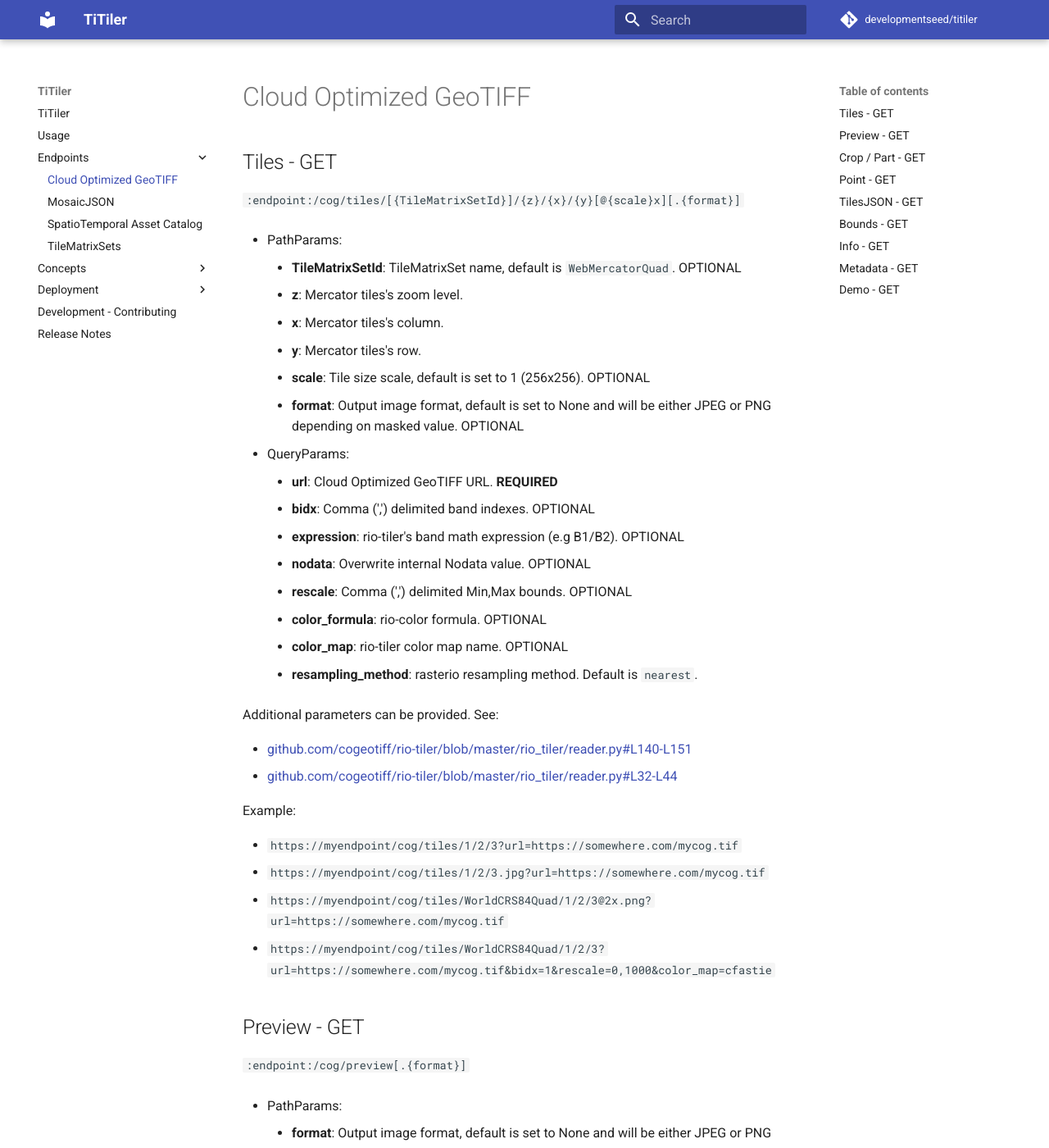
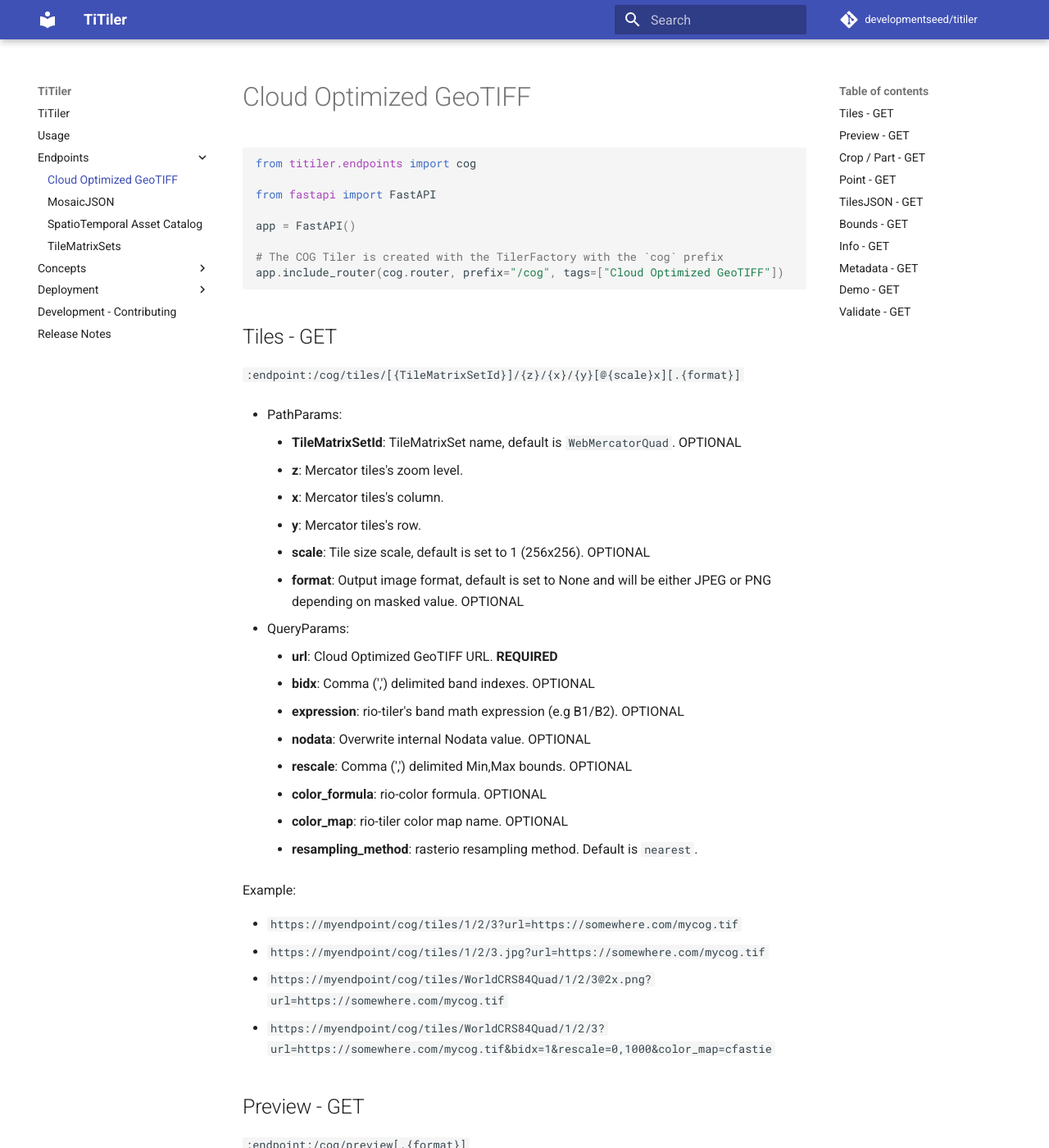
Before and after one commit to developmentseed/titiler, an MkDocs documentation site: the page built from docs/endpoints/cog.md, in a window 1280 px wide and 1400 px high. Shown: the whole window at 82% size. Built offline with MkDocs 1.6.1 and Material for MkDocs 9.7.7, drawn with Linux system fonts in a browser that asks for light colours; comment, search, counter and statistics services are not loaded; some of the changed text lies outside the part shown.

Commit message:
update endpoint docs

````diff
--- a/docs/endpoints/cog.md
+++ b/docs/endpoints/cog.md
@@ -1,4 +1,15 @@
 # Cloud Optimized GeoTIFF
+
+```python
+from titiler.endpoints import cog
+
+from fastapi import FastAPI
+
+app = FastAPI()
+
+# The COG Tiler is created with the TilerFactory with the `cog` prefix
+app.include_router(cog.router, prefix="/cog", tags=["Cloud Optimized GeoTIFF"])
+```
 
 ## Tiles - GET
 
@@ -21,11 +32,6 @@
     - **color_formula**: rio-color formula. OPTIONAL
     - **color_map**: rio-tiler color map name. OPTIONAL
     - **resampling_method**: rasterio resampling method. Default is `nearest`.
-
-Additional parameters can be provided. See:
-
-- https://github.com/cogeotiff/rio-tiler/blob/master/rio_tiler/reader.py#L140-L151
-- https://github.com/cogeotiff/rio-tiler/blob/master/rio_tiler/reader.py#L32-L44
 
 Example:
 
@@ -53,10 +59,6 @@
     - **color_formula**: rio-color formula. OPTIONAL
     - **color_map**: rio-tiler color map name. OPTIONAL
     - **resampling_method**: rasterio resampling method. Default is `nearest`.
-
-Additional parameters can be provided. See:
-
-- https://github.com/cogeotiff/rio-tiler/blob/master/rio_tiler/reader.py#L32-L44
 
 Note: if `height` and `width` are provided `max_size` will be ignored.
 
@@ -86,11 +88,6 @@
     - **color_formula**: rio-color formula. OPTIONAL
     - **color_map**: rio-tiler color map name. OPTIONAL
     - **resampling_method**: rasterio resampling method. Default is `nearest`.
-
-Additional parameters can be provided. See:
-
-- https://github.com/cogeotiff/rio-tiler/blob/master/rio_tiler/reader.py#L140-L151
-- https://github.com/cogeotiff/rio-tiler/blob/master/rio_tiler/reader.py#L32-L44
 
 Note: if `height` and `width` are provided `max_size` will be ignored.
 
@@ -188,3 +185,16 @@
 Example:
 
 - `https://myendpoint/cog/viewer?url=https://somewhere.com/mycog.tif`
+
+
+## Validate - GET
+
+`:endpoint:/cog/validate` - COG Viewer
+
+- QueryParams:
+    - **url**: Cloud Optimized GeoTIFF URL. **REQUIRED**
+    - **strict**: Treat warnings as errors (bool, default is False). **OPTIONAL**
+
+Example:
+
+- `https://myendpoint/cog/validate?url=https://somewhere.com/mycog.tif`
````
Also changed, not shown: docs/endpoints/stac.md (+12 -15 lines).
